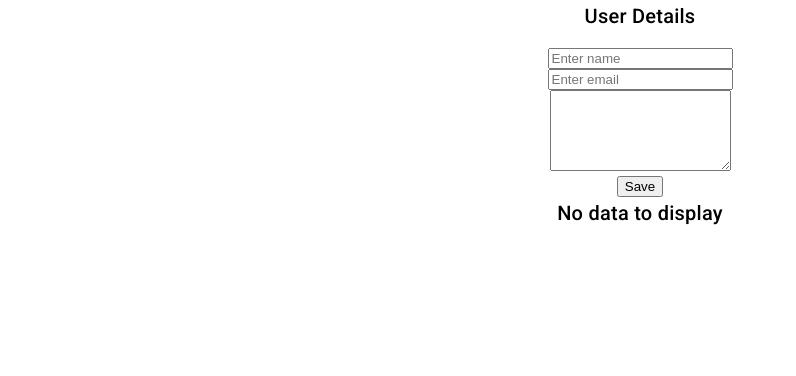
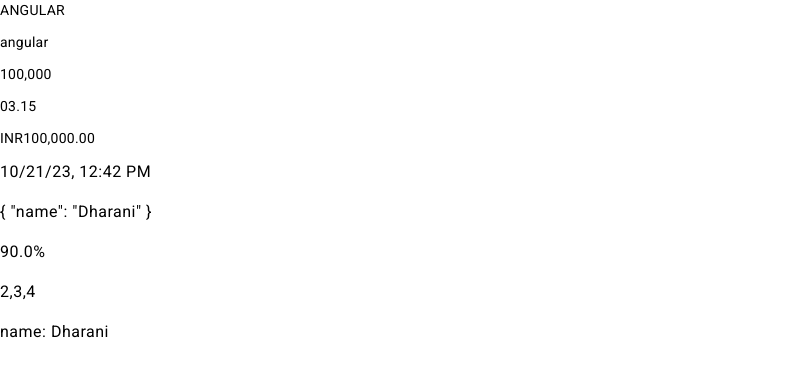
Before and after one commit to Elavarasu1107/Angular, an Angular app: page / in a window 1280 px wide. Shown: the top 376 px of the page, without its empty margins (0-796 px from the left). Built offline with nearby package versions, Linux system fonts and the light colour scheme.

Commit message:
[Elavarasu] Added . angular pipes

```diff
--- a/src/app/app.component.html
+++ b/src/app/app.component.html
@@ -4,4 +4,5 @@
 <p>{{ mP }}</p>
 <h4>{{ eeMessage }}</h4>
 <app-post-form></app-post-form> -->
-<app-directives></app-directives>
+<!-- <app-directives></app-directives> -->
+<app-pipes></app-pipes>
--- a/src/app/app.module.ts
+++ b/src/app/app.module.ts
@@ -11,6 +11,8 @@
 import { PostFormComponent } from './post-form/post-form.component';
 import { DirectivesComponent } from './directives/directives.component';
 import { CommonModule } from '@angular/common';
+import { PipesComponent } from './pipes/pipes.component';
+import { AppendPipe } from './pipes/custom.pipe';
 
 @NgModule({
   declarations: [
@@ -19,6 +21,8 @@
     PostComponent,
     PostFormComponent,
     DirectivesComponent,
+    PipesComponent,
+    AppendPipe
   ],
   imports: [
     BrowserModule,
--- /dev/null
+++ b/src/app/pipes/custom.pipe.ts
@@ -0,0 +1,9 @@
+import { Pipe, PipeTransform} from '@angular/core'
+
+@Pipe({name: 'append'})
+
+export class AppendPipe implements PipeTransform{
+    transform(value: any, ...args: any[]) {
+        return "name: " + value
+    }
+}
--- /dev/null
+++ b/src/app/pipes/pipes.component.html
@@ -0,0 +1,16 @@
+<p>{{ str | uppercase }}</p>
+<p>{{ str | lowercase }}</p>
+<p>{{ num | number }}</p>
+<p>{{ dec | number: '2.2-2' }}</p>
+<p>{{ num | currency: 'INR': 'INR': '3.2-2' }}</p>
+
+<h4>{{ today | date: 'short'}}</h4>
+
+<h4>{{ json | json }}</h4>
+
+<h4>{{ 0.90 | percent: '2.1-1' }}</h4>
+
+<h4>{{ [1, 2, 3, 4, 5] | slice: 1: 4 }}</h4>
+
+<!-- custom pipe -->
+<h4>{{ json.name | append }}</h4>
--- /dev/null
+++ b/src/app/pipes/pipes.component.ts
@@ -0,0 +1,20 @@
+import { Component } from '@angular/core';
+
+@Component({
+  selector: 'app-pipes',
+  templateUrl: './pipes.component.html',
+  styleUrls: ['./pipes.component.scss']
+})
+export class PipesComponent {
+
+  str: string = "Angular";
+  num: number = 100000;
+  dec: number = 3.1471;
+
+  today: Date = new Date();
+
+  json: any = {
+    name: 'Dharani'
+  }
+
+}
```
Also changed, not shown: src/app/pipes/pipes.component.scss (added), 1 other file (tests, documents, lock files or other folders).
